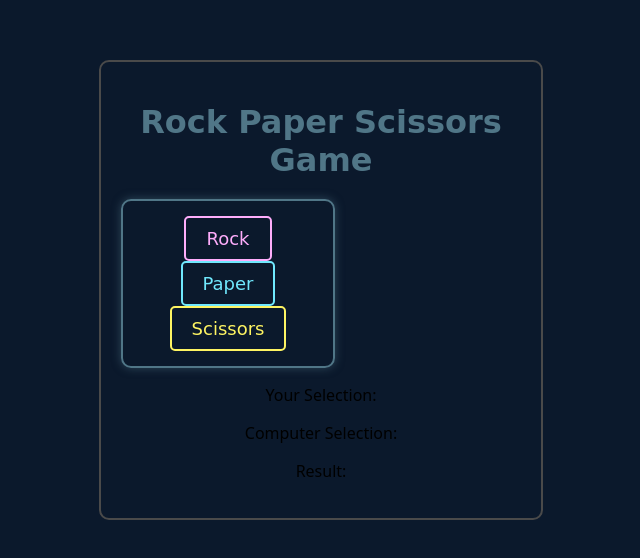
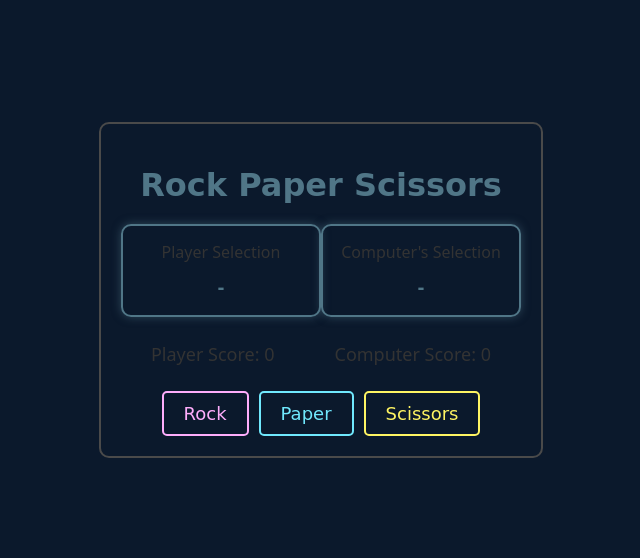
Before and after one commit to glcnnacr/Rock-Paper-Scissors, a plain HTML site: page index.html in a window 1280 px wide. Shown: the part 110-668 px from the top of the page, without its empty margins (319-959 px from the left). Drawn offline with Linux system fonts and the light colour scheme; a web font is replaced by a local one.

Commit message:
Update HTML structure for selections, scores, and buttons

```diff
--- a/index.html
+++ b/index.html
@@ -6,22 +6,35 @@
     <meta name="viewport" content="width=device-width, initial-scale=1.0">
     <title>Rock Paper Scissors Game</title>
     <link rel="stylesheet" href="style.css">
+    <link href="https://fonts.googleapis.com/css2?family=Atma:wght@300;400;500;600;700&family=Barriecito&display=swap"
+        rel="stylesheet">
 </head>
 
 <body>
     <div class="game-container">
-        <h1>Rock Paper Scissors Game</h1>
-        <div class="selection">
+        <h1>Rock Paper Scissors</h1>
+        <div class="selections">
+            <div class="selection" id="player-selection">
+                <p>Player Selection</p>
+                <span id="player-choice">-</span>
+            </div>
+            <div class="selection" id="computer-selection">
+                <p>Computer's Selection</p>
+                <span id="computer-choice">-</span>
+            </div>
+        </div>
+        <div class="scores">
+            <p>Player Score: <span id="player-score">0</span></p>
+            <p>Computer Score: <span id="computer-score">0</span></p>
+        </div>
+        <div class="buttons">
             <button id="rock">Rock</button>
             <button id="paper">Paper</button>
             <button id="scissors">Scissors</button>
         </div>
-        <div class="result">
-            <p>Your Selection: <span id="playerSelection"></span></p>
-            <p>Computer Selection: <span id="computerSelection"></span></p>
-            <p>Result: <span id="result"></span></p>
-        </div>
     </div>
+
+
 
     <script src="script.js"></script>
 </body>
```
